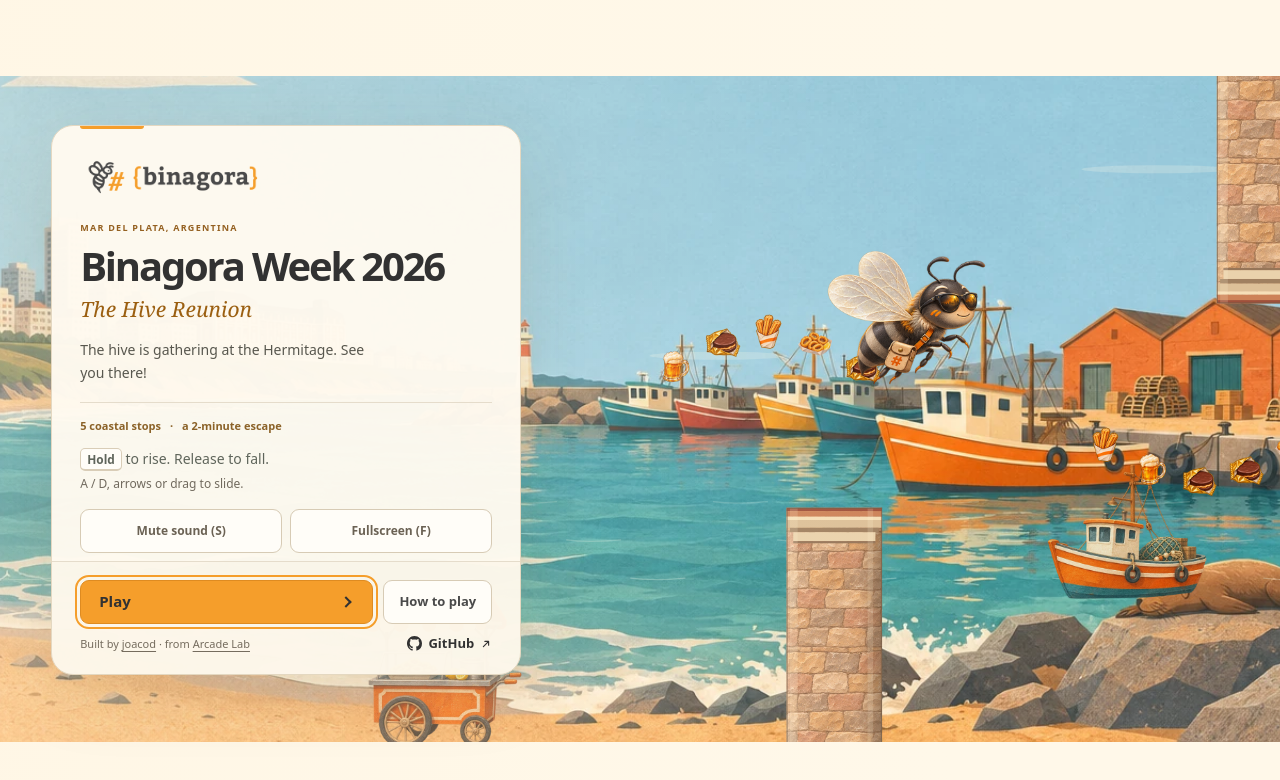
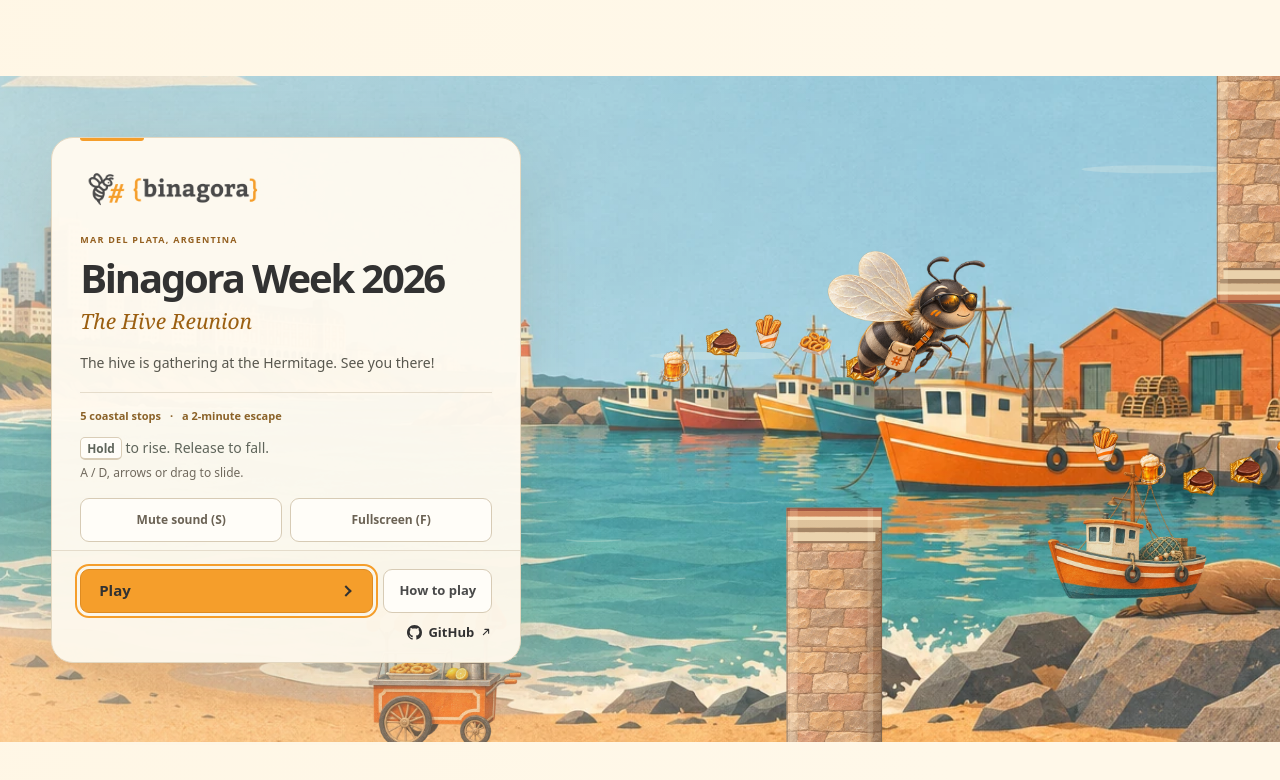
Before and after one commit to joacod/binweek2026, a website built with Vite: page index.html in a window 1280 px wide. Built offline with nearby package versions, Linux system fonts and the light colour scheme; what audiobits would draw is missing.

Commit message:
fix: keep the title tagline on one line (#9)
* fix: keep the title tagline on one line

* fix: update game menu structure and styling for credit display

```diff
--- a/src/game/style.css
+++ b/src/game/style.css
@@ -83,15 +83,16 @@
 .cloudwake-app .game-menu h1 { font: 800 clamp(30px,3.3vw,40px)/1.06 'Avenir Next',system-ui,sans-serif; letter-spacing: -.055em; color: #323232; }
 .cloudwake-app .binweek-subtitle { font: italic 21px/1.2 Georgia,serif; color: #9b5f11; margin: 10px 0 0; }
 .cloudwake-app .game-menu-description { color: #58574e; max-width: 36ch; }
+/* The title tagline stays on a single line, scaling down only when the card is too narrow. */
+.cloudwake-app[data-screen='title'] .game-menu-description { max-width: none; font-size: clamp(11px, 3.1vw, 14px); }
 .cloudwake-app .game-menu-actions { background: #f4ead733; border-color: #e5dccb; }
 .cloudwake-app .game-menu button, .cloudwake-app .game-menu-actions button:not(.game-menu-primary) { background: #fffdf8; border-color: #d7cbb5; color: #4a4a4a; box-shadow: none; }
 .cloudwake-app .game-menu button:enabled:hover { background: #f8e4c2; border-color: #b57a2b; color: #323232; box-shadow: none; }
 .cloudwake-app .game-menu-actions .game-menu-primary { background: #F59E2B; color: #323232; border-color: #de8b21; box-shadow: none; }
 .cloudwake-app .game-menu-actions .game-menu-primary:enabled:hover { background: #f8b757; box-shadow: none; }
 .cloudwake-app .game-menu-utilities button { color: #6b6254; font-size: 11px; }
-.cloudwake-app .game-menu-origin, .cloudwake-app .game-menu-origin a { color: #756c5e; }
-.cloudwake-app .game-menu-origin { display: flex; flex-wrap: wrap; align-items: center; justify-content: space-between; gap: 8px 12px; }
-.cloudwake-app .game-menu-origin .binweek-source { display: inline-flex; flex: none; align-items: center; gap: 6px; color: #323232; font: 600 13px/1 system-ui, sans-serif; text-decoration: none; border-radius: 4px; }
+.cloudwake-app .game-menu-credit .binweek-source { display: inline-flex; flex: none; align-items: center; gap: 6px; color: #323232; font: 600 13px/1 system-ui, sans-serif; text-decoration: none; border-radius: 4px; }
+.cloudwake-app .game-menu-credit .binweek-source:hover { color: #b57a2b; }
 .cloudwake-app .binweek-source svg { display: block; }
 .cloudwake-app .game-menu-controls, .cloudwake-app .game-menu-controls :is(b,h2), .cloudwake-app .menu-readout { color: #4a4a4a; }
 .cloudwake-app .menu-readout { background: #f3ead8; border-color: #e5dccb; box-shadow: none; }
@@ -156,7 +157,6 @@
   .cloudwake-app .game-menu-body { grid-column: 2; padding: 22px 22px 10px 0; }
   .cloudwake-app .game-menu-main { display: block; }
   .cloudwake-app .game-menu-actions { grid-column: 2; grid-row: 2; align-content: start; padding: 10px 22px 18px 0; border: 0; }
-  .cloudwake-app .game-menu-origin { font-size: 10px; }
   .cloudwake-app .game-menu-notices { grid-column: 1 / -1; }
   .cloudwake-app .game-menu-layer[data-settings='true'] .game-menu { display: flex; }
   .cloudwake-app .game-menu-layer[data-settings='true'] .game-menu-header { padding: 14px 22px 4px; }
--- a/src/game/ui.ts
+++ b/src/game/ui.ts
@@ -37,9 +37,6 @@ export function createUI(root: HTMLElement, surface: HTMLElement, signal: AbortS
   const subtitle = document.createElement('p'); subtitle.className = 'binweek-subtitle'; subtitle.textContent = 'The Hive Reunion'; header.append(subtitle);
   const premise = document.createElement('div'); premise.className = 'binweek-premise'; premise.innerHTML = '<span>5 coastal stops <i aria-hidden="true">·</i> a 2-minute escape</span><p><kbd>Hold</kbd> to rise. Release to fall.<br><small>A / D, arrows or drag to slide.</small></p>';
   results.element.before(premise);
-  const origin = menu.layer.querySelector('.game-menu-origin')!;
-  const credit = document.createElement('span');
-  credit.append(...origin.childNodes);
   const source = document.createElement('a');
   source.className = 'binweek-source';
   source.href = site.repository;
@@ -47,14 +44,14 @@ export function createUI(root: HTMLElement, surface: HTMLElement, signal: AbortS
   source.rel = 'noopener noreferrer';
   source.title = 'View the source on GitHub (opens in a new tab)';
   source.innerHTML = `${github}<span>GitHub</span>${externalLink}`;
-  origin.replaceChildren(credit, source);
+  menu.layer.querySelector('.game-menu-credit')!.append(source);
   menu.layer.querySelector('.game-menu-notices')!.prepend(assetStatus);
   return {
     artworkStatus(message: string) { assetStatus.textContent = message; assetStatus.hidden = !message; },
     controls, launchButtons: menu.actions.filter(button => ['start', 'restart', 'continue'].includes(button.dataset.menuAction!)),
     readiness: menu.readiness, fullscreen: menu.fullscreen, soundStatus: menu.soundStatus, displayStatus: menu.displayStatus,
     show(screen: Screen, focus = true) {
-      menu.description.textContent = screen === 'title' ? 'The hive is gathering at the Hermitage. See you there!'
+      menu.description.textContent = screen === 'title' ? site.introduction
         : screen === 'crashed' ? 'A small detour. Continue from your latest checkpoint with its score, streak and shield.'
         : screen === 'defeat' ? 'The hive will save you a seat. Try the coast again.'
         : screen === 'victory' ? 'The whole hive, together.' : '';
--- a/src/ui/menu.css
+++ b/src/ui/menu.css
@@ -27,10 +27,8 @@
 .game-menu-layer .game-menu-actions button:not(.game-menu-primary) { color: #d5e3dd; border-color: #8ca99e66; }
 .game-menu-layer :is(.game-menu-run-actions, .game-menu-navigation) { display: contents; }
 .game-menu-layer .game-menu-actions > :is(.game-menu-run-actions, .game-menu-navigation):not(:has(> button:not([hidden]))) { display: none; }
-.game-menu-layer .game-menu-origin { flex: 1 0 100%; margin: 2px 0 0; color: #8aa39b; font: 11px/1.5 system-ui, sans-serif; }
-.game-menu-layer .game-menu-origin a { color: #b7cdc4; text-underline-offset: 3px; }
-.game-menu-layer .game-menu-origin a:hover { color: var(--menu-accent, #b9efd4); }
-.game-menu-layer .game-menu-origin a:focus-visible { outline: 2px solid var(--menu-accent, #b9efd4); outline-offset: 3px; }
+.game-menu-layer .game-menu-credit { flex: 1 0 100%; display: flex; justify-content: flex-end; margin: 2px 0 0; font: 11px/1.5 system-ui, sans-serif; }
+.game-menu-layer .game-menu-credit a:focus-visible { outline: 2px solid var(--menu-accent, #b9efd4); outline-offset: 3px; }
 .game-menu-layer .game-menu-utilities { display: flex; flex-wrap: wrap; gap: 8px; margin-top: 18px; }
 .game-menu-layer .game-menu-utilities button { flex: 1; min-height: 38px; background: #ffffff07; border-color: #ffffff14; color: #b9cdc7; font-size: 12px; box-shadow: none; }
 .game-menu-layer .game-menu-utilities button:enabled:hover { background: color-mix(in srgb, var(--menu-accent, #b9efd4) 12%, #ffffff05); border-color: color-mix(in srgb, var(--menu-accent, #b9efd4) 55%, transparent); box-shadow: none; }
--- a/src/ui/menu.ts
+++ b/src/ui/menu.ts
@@ -55,7 +55,7 @@ export function createGameMenu<Action extends string, Screen extends string>(roo
       <div class="game-menu-preferences" hidden><section class="game-menu-controls" aria-labelledby="${config.id}-help"><h2 id="${config.id}-help">How to play</h2><div class="game-menu-instructions"></div><p class="game-menu-key-guide"><b>P</b> Pause / Resume · <b>F</b> Fullscreen<br>In menus: <b>S</b> Sound<br>Escape goes back, pauses play, or exits fullscreen.</p></section></div>
     </div>
     <div class="game-menu-notices" aria-live="polite"><p class="game-menu-art-status" hidden></p><button type="button" class="game-menu-retry-art" hidden>Retry artwork</button><p class="game-menu-sound-status" hidden></p><p class="game-menu-display-status" hidden></p></div>
-    <footer class="game-menu-actions">${config.actions.map(action => `<button type="button" data-menu-action="${action.id}" class="${action.primary ? 'game-menu-primary' : ''}" hidden>${action.label}</button>`).join('')}<button type="button" class="game-menu-open-settings" hidden>How to play</button><button type="button" class="game-menu-back" hidden><span aria-hidden="true">← </span><span class="game-menu-back-label"></span></button><p class="game-menu-origin">Built by <a href="https://joacod.com" target="_blank" rel="noopener noreferrer">joacod</a> · from <a href="https://arcade.joacod.com/" target="_blank" rel="noopener noreferrer">Arcade Lab</a></p></footer>
+    <footer class="game-menu-actions">${config.actions.map(action => `<button type="button" data-menu-action="${action.id}" class="${action.primary ? 'game-menu-primary' : ''}" hidden>${action.label}</button>`).join('')}<button type="button" class="game-menu-open-settings" hidden>How to play</button><button type="button" class="game-menu-back" hidden><span aria-hidden="true">← </span><span class="game-menu-back-label"></span></button><p class="game-menu-credit"></p></footer>
   </section>`;
   // HUD/footer wrapping must not constrain menu space or move its actions.
   // The stage retains its geometry while the menu uses the whole game viewport.
@@ -87,7 +87,7 @@ export function createGameMenu<Action extends string, Screen extends string>(roo
   if (config.game) content.append(config.game);
   const actions = [...layer.querySelectorAll<HTMLButtonElement>('[data-menu-action]')];
   const openSettings = layer.querySelector<HTMLButtonElement>('.game-menu-open-settings')!;
-  const origin = layer.querySelector<HTMLElement>('.game-menu-origin')!;
+  const credit = layer.querySelector<HTMLElement>('.game-menu-credit')!;
   const back = layer.querySelector<HTMLButtonElement>('.game-menu-back')!;
   const backLabel = layer.querySelector<HTMLElement>('.game-menu-back-label')!;
   const runActions = document.createElement('div'); runActions.className = 'game-menu-run-actions';
@@ -104,7 +104,7 @@ export function createGameMenu<Action extends string, Screen extends string>(roo
     name.hidden = !open && screen === 'title';
     showDetails(open);
     openSettings.hidden = open || screen !== 'title' && screen !== 'paused';
-    origin.hidden = open || screen !== 'title';
+    credit.hidden = open || screen !== 'title';
     back.hidden = !open;
     backLabel.textContent = screen === 'paused' ? 'Back to pause menu' : 'Back to main menu';
     actions.forEach((button, i) => { button.hidden = open || !config.actions[i]!.screens.includes(screen as Screen); });
@@ -197,7 +197,7 @@ export function createGameMenu<Action extends string, Screen extends string>(roo
       layer.dataset.settings = String(settingsOpen);
       showDetails(settingsOpen); back.hidden = !settingsOpen;
       openSettings.hidden = settingsOpen || next !== 'title' && next !== 'paused';
-      origin.hidden = settingsOpen || next !== 'title';
+      credit.hidden = settingsOpen || next !== 'title';
       heading.textContent = settingsOpen ? 'Flight guide' : nextHeading;
       name.hidden = !settingsOpen && next === 'title';
       description.hidden = !description.textContent;
```
Also changed, not shown: docs/game.md (+1 -1 lines), .agents/skills/game-adaptation/SKILL.md.
